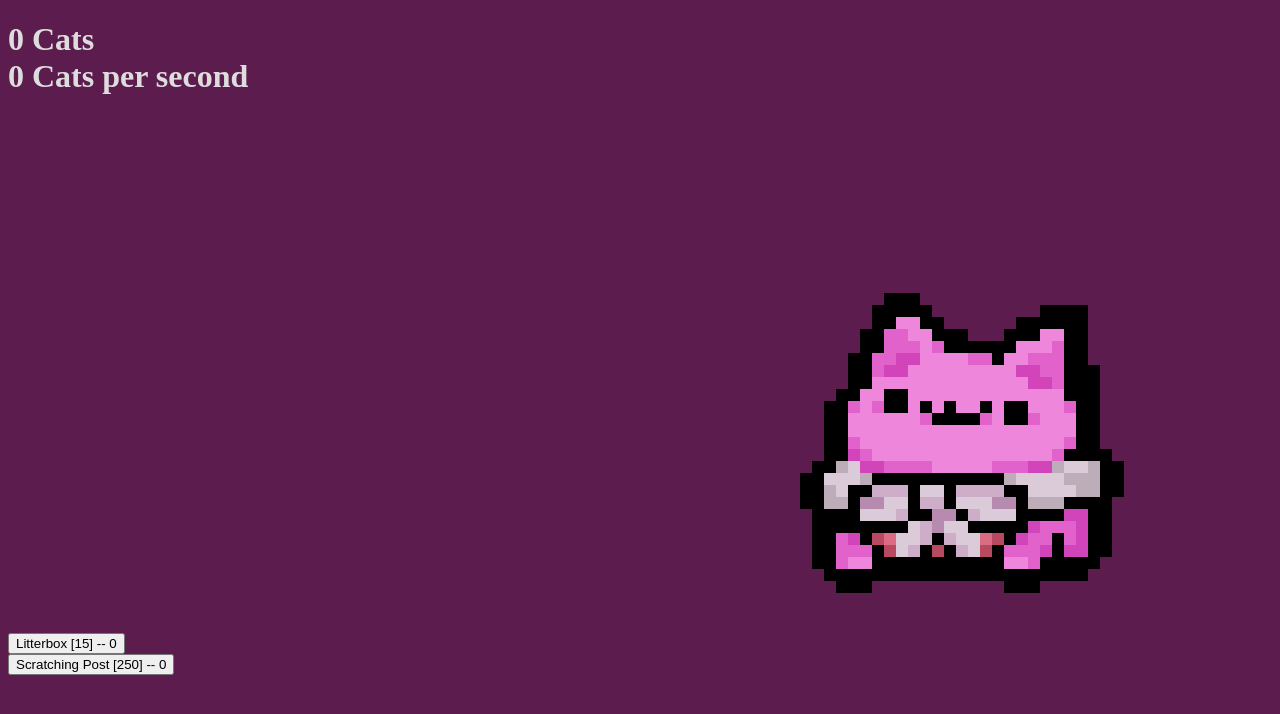
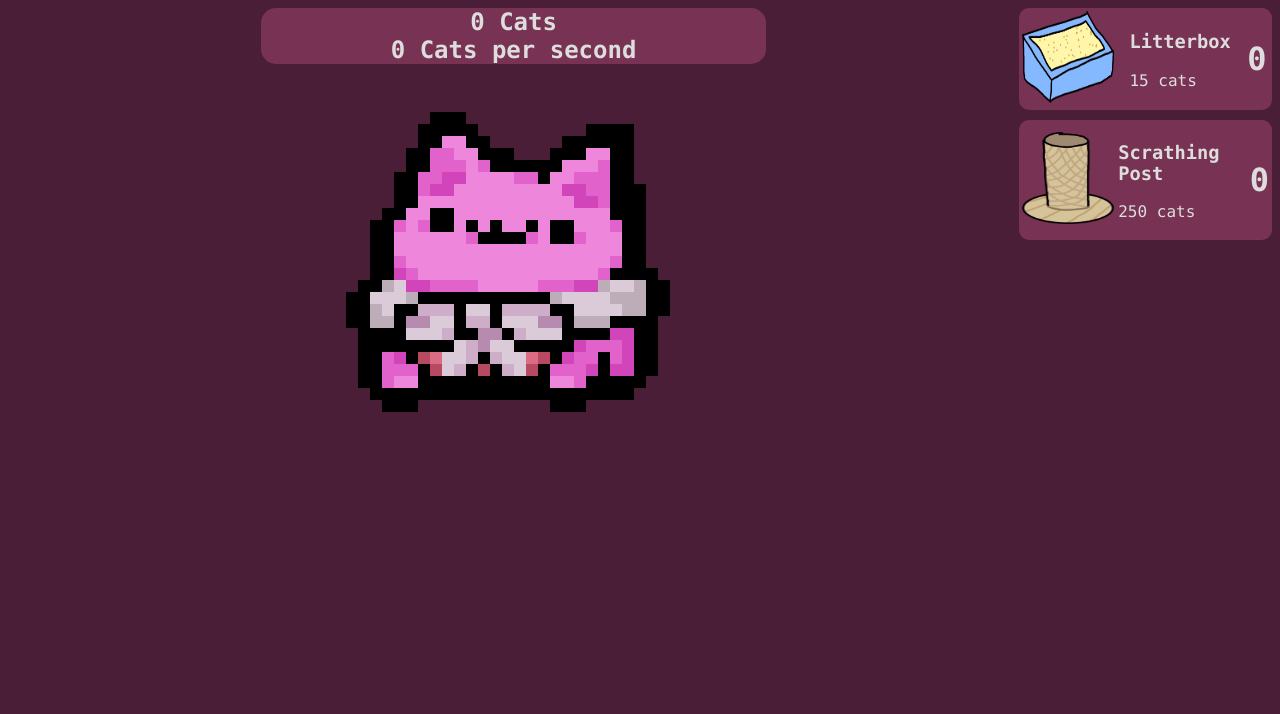
Before and after one commit to idkbrie/website.github.io, a plain HTML site: page caticlicker.html in a window 1280 px wide. Drawn offline with Linux system fonts and the light colour scheme.

Commit message:
slight graphical overhaul

```diff
--- a/caticlicker.html
+++ b/caticlicker.html
@@ -4,27 +4,79 @@
 
     <style>
 
-      .cat {
-        margin-top: 150px;
-        margin-left: 768px;
+      .sectionLeft {
+        float: left;
+        width: 80%;
       }
 
+      .storeBuildings {
+        float: right;
+        width: 20%;
+      }
+
+      .shopButton {
+        font-family: "Lucida Console", "Courier New", monospace;
+        background-color: #783253;
+        border-radius: 10px;
+        width: 100%;
+        transition: all 0.05s ease-in-out;
+        margin-bottom: 10px;
+      }
+
+      .shopButton:hover {
+        background-color: #993768;
+      }
+
+      #nameAndCost {
+        color: #dddddd;
+      }
+
+      #amount {
+        color: #dddddd;
+      }
+
+      .statsContainer {
+        background-color: #783253;
+        width: 50%;
+        border-radius: 15px;
+        font-size: 24px;
+        font-weight: bold;
+      }
 
       .cats {
+        font-family: "Lucida Console", "Courier New", monospace;
         color: #dddddd;
 
       }
 
       .catsPerSecond {
+        font-family: "Lucida Console", "Courier New", monospace;
         color: #dddddd;
         float: right;
       }
 
-      .storeBuildings {
+
+      .cat img {
+        position: relative;
+        transition: all .05s ease-in-out;
+      }
+
+      .cat img:hover {
+        transform: scale(1.10);
+      }
+
+      .cat img:active {
+        transform: scale(0.95);
+      }
+
+      .unselectable {
+        user-select: none;
 
       }
+
+
       body {
-        background-color: #5d1c4e;
+        background-color: #4a1e37;
 
       }
 
@@ -35,23 +87,45 @@
   <body>
 
 
-    <div class="cats">
-      <h1><span id="cats">0</span> Cats </br><span id ="catsPerSecond">0</span> Cats per second</span></h1>
+    <div class="sectionLeft">
+      <center>
+        <div class="statsContainer">
+          <div class="cats">
+            <span id="cats">0</span> Cats </br><span id ="catsPerSecond">0</span> Cats per second</span>
 
-    </div>
+          </div>
+        </div>
 
-    <div class="cat">
-      <img src="resources/gfx/cati.png" height="384" width="384" onclick="addToCats(clickingPower)">
+        <div class="cat">
+          <img src="resources/gfx/cati.png" height="384" width="384" onclick="addToCats(clickingPower)">
+
+        </center>
     </div>
 
 
 
 
-
-    <div class="storeBuildings">
-
-      <button onclick="buyLitterbox()">Litterbox [<span id="litterboxcost">15</span>] -- <span id="litterboxes">0</span> </button> </br>
-      <button onclick="buyScratchingPost()">Scratching Post [<span id="scratchingpostcost">250</span>] -- <span id="scratchingposts">0</span> </button>
+    <div class="storeBuildings unselectable">
+      <table class="shopButton" onclick="buyLitterbox()">
+        <tr>
+          <td id="image"><img src="resources/gfx/litterbox.png" height="92" width="92"></td>
+          <td id="nameAndCost">
+            <h3>Litterbox</h3>
+            <p><span id="litterboxCost">15</span> cats</p>
+          </td>
+          <td id="amount"><h1><span id="litterboxes">0</span></h3></td>
+        </tr>
+      </table>
+      <table class="shopButton" onclick="buyScratchingPost()">
+        <tr>
+          <td id="image"><img src="resources/gfx/scratchingPost.png" height="92" width="92"></td>
+          <td id="nameAndCost">
+            <h3>Scrathing Post</h3>
+            <p><span id="scratchingpostCost">250</span> cats</p>
+          </td>
+          <td id="amount"><h1><span id="scratchingposts">0</span></h3></td>
+        </tr>
+      </table>
     </div>
 
       <script>
@@ -62,33 +136,37 @@
         var CPSinterval = 1;
         var CPSdecimal = true;
 
-        var litterboxcost = 15;
+        var litterboxCost = 15;
+        var litterboxPower = 1;
         var litterboxes = 0;
-        var scratchingpostcost= 250;
+        var scratchingpostCost= 250;
+        var scratchingpostPower = 10;
         var scratchingposts = 0;
 
 
         function buyLitterbox() {
-          if (cats >= litterboxcost) {
-            cats = cats - litterboxcost;
+          if (cats >= litterboxCost) {
+            cats = cats - litterboxCost;
             litterboxes = litterboxes + 1;
-            litterboxcost = Math.round(litterboxcost * 1.1);
+            litterboxCost = Math.round(litterboxCost * 1.1);
 
             document.getElementById("cats").innerHTML = cats;
             document.getElementById("litterboxes").innerHTML = litterboxes;
-            document.getElementById("litterboxcost").innerHTML = litterboxcost;
+            document.getElementById("litterboxCost").innerHTML = litterboxCost;
+            updateCPS()
           }
         }
         function buyScratchingPost() {
-          if (cats >= scratchingpostcost) {
-            cats = cats - scratchingpostcost;
+          if (cats >= scratchingpostCost) {
+            cats = cats - scratchingpostCost;
             scratchingposts = scratchingposts + 1;
-            scratchingpostcost = Math.round(scratchingpostcost * 1.2);
+            scratchingpostCost = Math.round(scratchingpostCost * 1.2);
+            updateCPS()
 
 
             document.getElementById("cats").innerHTML = cats;
             document.getElementById("scratchingposts").innerHTML = scratchingposts;
-            document.getElementById("scratchingpostcost").innerHTML = scratchingpostcost;
+            document.getElementById("scratchingpostCost").innerHTML = scratchingpostCost;
           }
         }
 
@@ -100,7 +178,7 @@
         }
 
         function updateCPS() {
-          catsPerSecond = litterboxes + scratchingposts * 10;
+          catsPerSecond = (litterboxes * litterboxPower ) + (scratchingposts * scratchingpostPower);
           document.getElementById("catsPerSecond").innerHTML = catsPerSecond;
           document.title = cats + " cats - CatiClicker"
 
@@ -110,16 +188,12 @@
 
           updateCPS()
 
-        }, 1)
+        }, 5000)
 
         setInterval(function(){
 
-            addToCats(litterboxes);
+            addToCats(catsPerSecond);
         }, 1000)
-
-        setInterval(function(){
-          addToCats(scratchingposts);
-        }, 100)
     </script>
   </body>
 </html>
```
Also changed, not shown: resources/gfx/litterbox.png (added), resources/gfx/scratchingPost.png (added).
